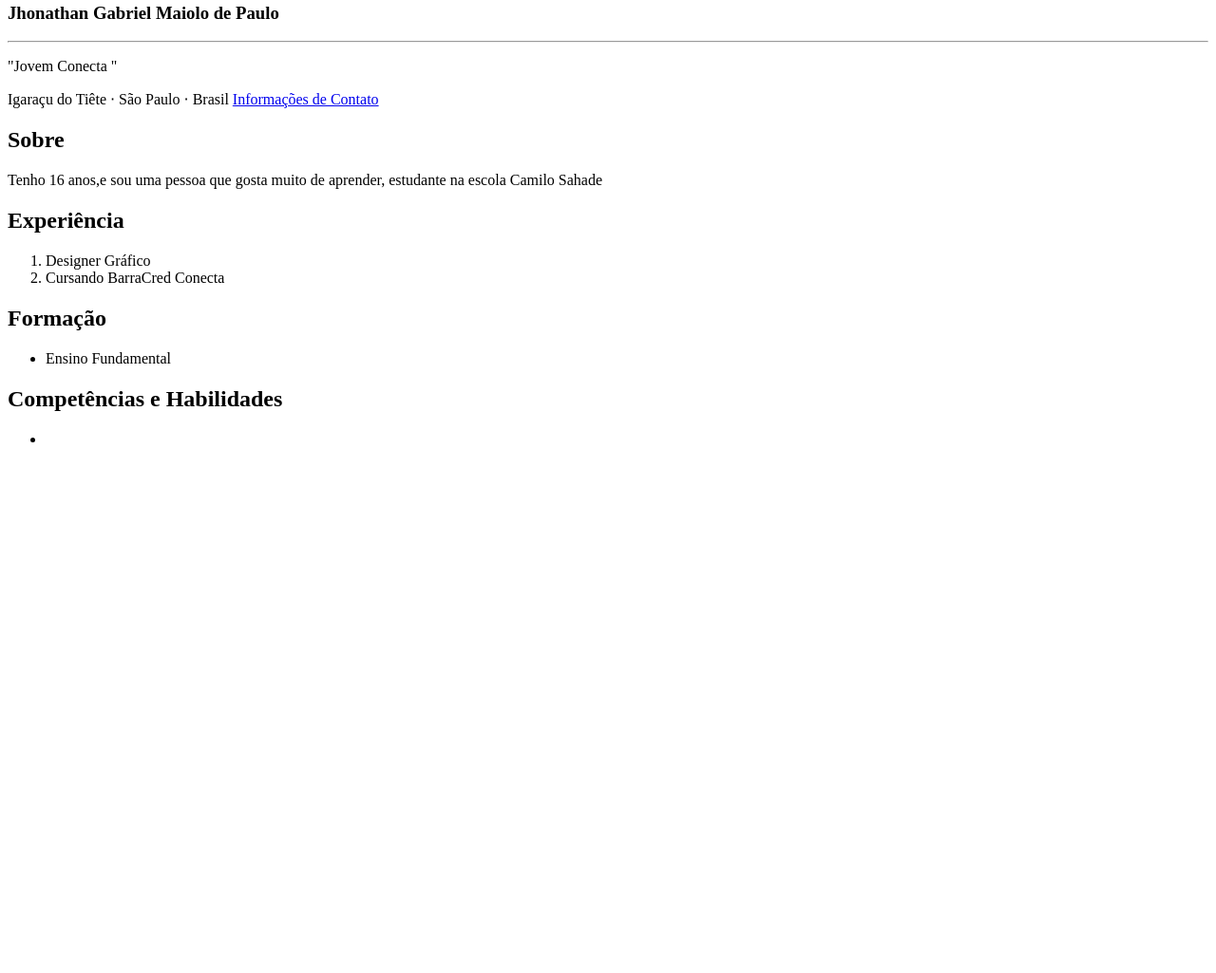
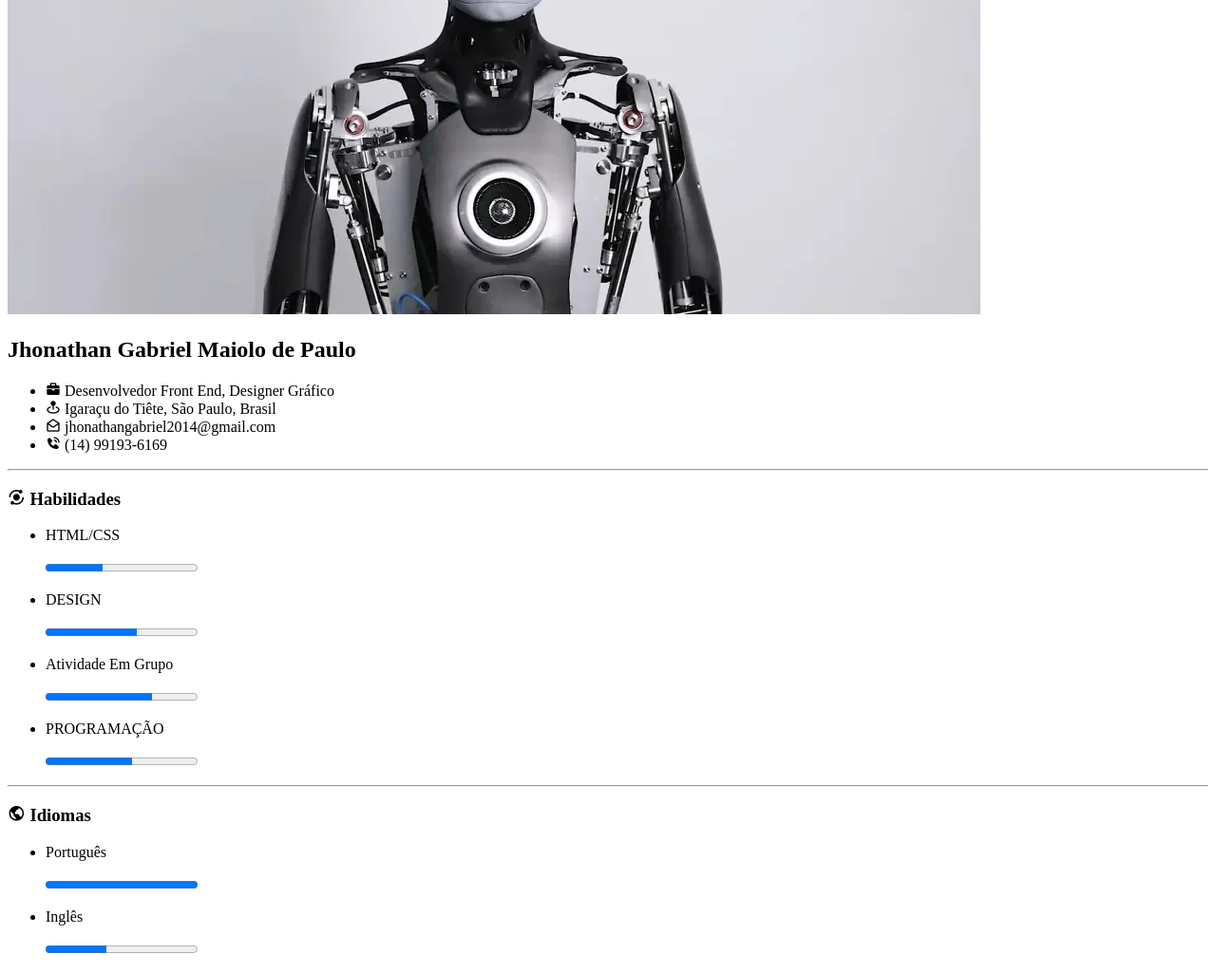
Before and after one commit to jhonathangabriell/curriculo-simples, a plain HTML site: page index.html in a window 1280 px wide. Shown: the part 253-1278 px from the top of the page at 95% size. Before the commit the page ends 800 px from the top, so only its background shows below. Drawn offline with nearby package versions, Linux system fonts and the light colour scheme.

Commit message:
Curriculo aula 1

```diff
--- a/index.html
+++ b/index.html
@@ -4,39 +4,70 @@
     <meta charset="UTF-8">
     <meta name="viewport" content="width=device-width, initial-scale=1.0">
     <title>Jhonathan Gabriel Maiolo de Paulo</title>
+    <link href='https://unpkg.com/boxicons@2.1.4/css/boxicons.min.css' rel='stylesheet'>
+    <link rel="shortcut icon" href="img/ftoo.webp" type="image/x-icon">
+    <link rel="stylesheet" href="css/style.css">
 </head>
 <body>
-    <img src="/img/ftoo.webp" alt="ftoo" width="400" />
-    <h3>Jhonathan Gabriel Maiolo de Paulo</h3>
-    <hr>
-    <p>"Jovem Conecta "</p>
-    <span>Igaraçu do Tiête</span> &sdot;
-    <span>São Paulo</span> &sdot;
-    <span>Brasil</span>
-    <a href="#">Informações de Contato</a>
+    <main>
+        <section class="left">
+            <div class="class left img">
+                <img src="img/ftoo.webp" alt="Foto-Perfil">
+                <h1>Jhonathan Gabriel Maiolo de Paulo</h1>
+            </div>
+            <div class="personal">
+                <ul>
+                    <li><i class='bx bxs-briefcase'></i> Desenvolvedor Front End, Designer Gráfico</li>
+                    <li><i class='bx bxs-map-pin'></i> Igaraçu do Tiête, São Paulo, Brasil</li>
+                    <li><i class='bx bx-envelope-open' ></i> jhonathangabriel2014@gmail.com</li>
+                    <li><i class='bx bxs-phone-call'></i> (14) 99193-6169</li>
+                </ul>
+            </div>
+            <hr>
+            <div class="skills">
+                <h3><i class='bx bxs-analyse'></i> Habilidades</h3>
+                <ul>
+                    <li>
+                        <p>HTML/CSS</p>
+                        <progress max="100" value="38"></progress>
+                    </li>
+                    <li>
+                        <p>DESIGN</p>
+                        <progress max="100" value="60"></progress>
+                    </li>
+                    <li>
+                        <p>Atividade Em Grupo</p>
+                        <progress max="100" value="70"></progress>
+                    </li>
+                    <li>
+                        <p>PROGRAMAÇÃO</p>
+                        <progress max="100" value="57"></progress>
+                    </li>
 
-    <h2>Sobre</h2>
-    <p>Tenho 16 anos,e sou uma pessoa que gosta muito de aprender, estudante na escola Camilo Sahade</p>
+                </ul>
+            </div>
+            <hr>
+            <div class="Languages">
+                <h3><i class='bx bx-world' ></i> Idiomas</h3>
+                <ul>
+                    <li>
+                        <p>Português</p>
+                        <progress max="100" value="100"></progress>
+                    </li>
+                    <li>
+                        <p>Inglês</p>
+                        <progress max="100" value="40"></progress>
+                    </li>
 
-    <h2>Experiência</h2>
+                </ul>
+            </div>
+        </section>
+        <section class="right">
 
-    <ol>
-        <li>Designer Gráfico</li>
-        <li>Cursando BarraCred Conecta</li>
+        </section>
+    </main>
+    <footer>
 
-    </ol>
-
-    <h2>Formação</h2>
-    <ul>
-
-        <li>Ensino Fundamental</li>
-
-    </ul>
-
-    <h2>Competências e Habilidades</h2>
-    <ul>
-        <li></li>
-    </ul>
-
+    </footer>
 </body>
 </html>
```
Also changed, not shown: passos.txt.
